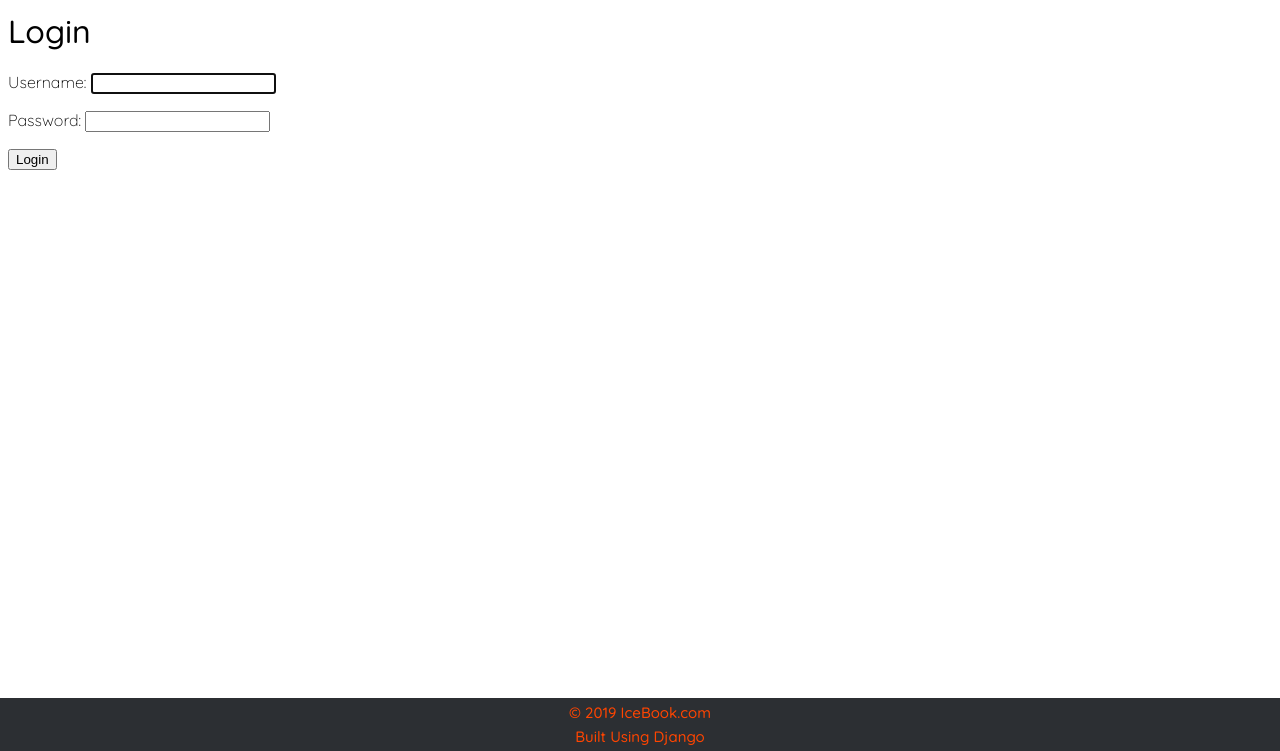
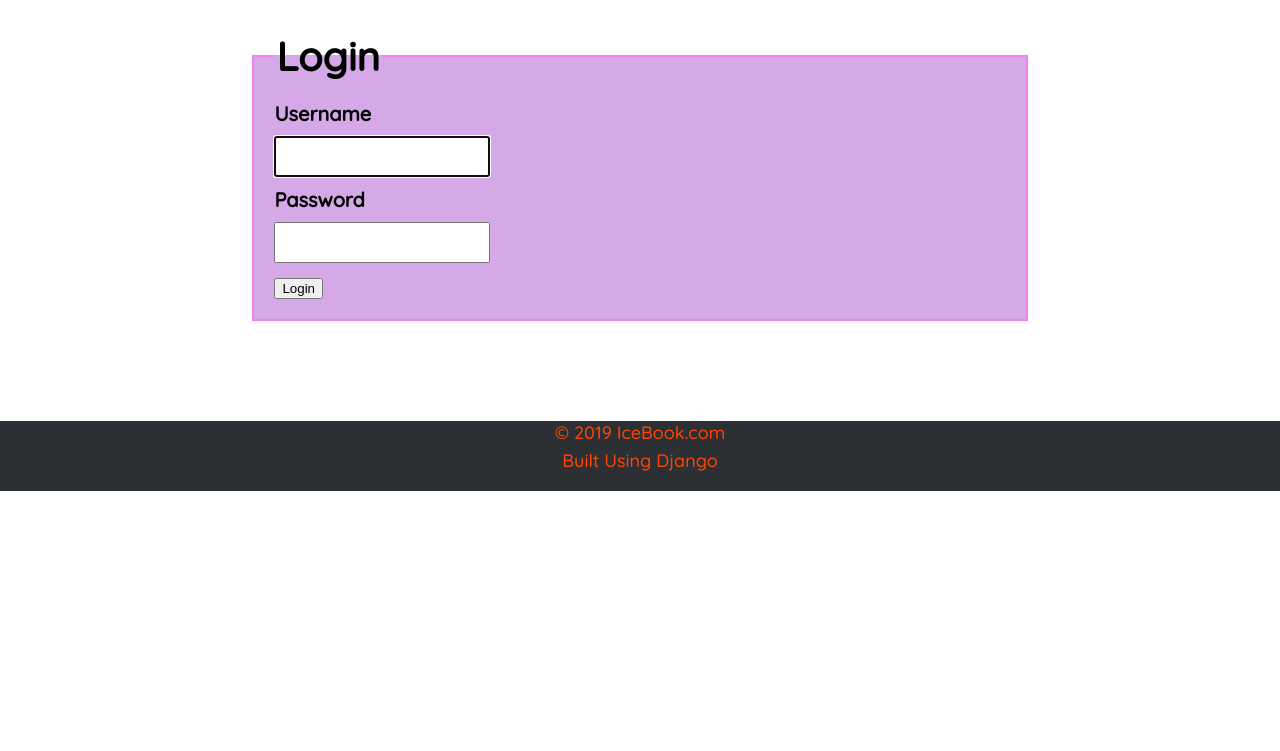
Before and after one commit to RohanJnr/IceBook-Django, a Django app: a page that uses src/accounts/templates/accounts/login.html in a window 1280 px wide. Shown: the part 49-800 px from the top of the page. Run offline with Django 3.2, Linux system fonts and the light colour scheme; some libraries are stand-ins or nearby versions.

Commit message:
using django crispy forms, styled the forms a bit and implemented delete post view

```diff
--- a/src/accounts/forms.py
+++ b/src/accounts/forms.py
@@ -19,7 +19,7 @@ class UserUpdateForm(forms.ModelForm):
         fields = ['username', 'email']
 
 
-class ProfileUpdateForm(forms.ModelForm):
+class ProfileForm(forms.ModelForm):
 	class Meta:
 		model = Profile
 		fields = ["bio", "image"]
--- a/src/accounts/models.py
+++ b/src/accounts/models.py
@@ -16,6 +16,6 @@ class Profile(models.Model):
 	    img = Image.open(self.image.path)
 
 	    if img.height > 300 or img.width > 300:
-	        output_size = (500, 500)
+	        output_size = (420, 420)
 	        img.thumbnail(output_size)
 	        img.save(self.image.path)
--- a/src/accounts/templates/accounts/login.html
+++ b/src/accounts/templates/accounts/login.html
@@ -1,9 +1,24 @@
 {% extends "base.html" %}
+{% load static %}
+{% block head %}
+<link rel="stylesheet" type="text/css" href="{% static 'css/forms.css' %}">
+{% endblock %}
 {% block content %}
-<h1>Login</h1>
-<form method="POST">
-	{% csrf_token %}
-	{{ form.as_p }}
-	<button type="submit">Login</button>
-</form>
+{% load crispy_forms_tags %}
+<style type="text/css">
+	.asteriskField {
+    	display: none;
+}
+</style>
+<div class="container">
+	<form method="POST">
+		{% csrf_token %}
+		<fieldset>
+		<legend>Login</legend>
+		{{ form|crispy }}
+
+		<button type="submit">Login</button>
+		</fieldset>
+	</form>
+</div>
 {% endblock %}
--- a/src/accounts/templates/accounts/profile.html
+++ b/src/accounts/templates/accounts/profile.html
@@ -30,7 +30,7 @@
 			<div class="profile-posts">
 				<h3>{{ post.title }}</h3>
 				<button>Edit</button>
-				<button>Delete</button>
+				<a href="{% url 'delete-post' slug=post.slug %}"><button>Delete</button></a>
 				<button>archive</button>
 				<p>Created at : {{ post.created }}</p>
 				<p>Updated at : {{ post.updated }}</p>
--- a/src/icebook/settings.py
+++ b/src/icebook/settings.py
@@ -45,7 +45,10 @@ INSTALLED_APPS = [
     'django.contrib.staticfiles',
 
     'accounts.apps.AccountsConfig',
-    'posts.apps.PostsConfig'
+    'posts.apps.PostsConfig',
+
+    # third party
+    'crispy_forms'
 ]
 
 MIDDLEWARE = [
--- a/src/posts/urls.py
+++ b/src/posts/urls.py
@@ -8,4 +8,5 @@ urlpatterns = [
     path("posts/<str:slug>", views.detail_post_view, name="detail-post"),
     path("posts/<str:slug>/add-comment", views.comments_view, name="add-comment"),
     path("posts/<str:slug>/add-like/<str:destination>", views.like_view, name="like"),
+    path("posts/<str:slug>/delete-post", views.delete_post_view, name="delete-post")
 ]
--- /dev/null
+++ b/src/static/css/forms.css
@@ -0,0 +1,38 @@
+.container{
+	margin: 50px 18%;
+	padding: 20px;
+	font-size: 20px;
+}
+form fieldset{
+	background: #D5A9E7;
+	border: 2px violet solid;
+	padding: 20px;
+}
+form fieldset legend{
+	font-size: 40px;
+	font-weight: bold;
+}
+form label{
+	font-weight: bold;
+	padding-top: 20px;
+}
+form input{
+	margin: 10px 0;
+	padding: 10px;
+	padding-left: 3px;
+	font-size: 15px;
+	font-weight: 500;
+
+}
+form textarea{
+	border: 2px lightgrey solid;
+	margin: 10px 0;
+	padding: 10px;
+	padding-left: 3px;
+	font-size: 15px;
+	font-weight: bold;
+	resize: none;
+}
+form textarea:focus{
+	border: 1.5px skyblue solid;
+}
--- a/src/static/css/main.css
+++ b/src/static/css/main.css
@@ -7,6 +7,7 @@ body {
   background: white;
   font-family: "Quicksand", sans-serif;
   font-weight: 300;
+  margin: 0;
 }
 
 h1,
@@ -76,18 +77,15 @@ nav a:hover{
 }
 
 footer{
-
-	position: fixed;
-    left: 0;
+	position: relative;
     bottom: 0;
     width: 100%;
+    height: 70px;
 	background: #2C2F33;
 	color: orangered;
 	text-align: center;
-	font-size: 15px;
+	font-size: 18px;
 	font-weight: 500;
-	padding: 0;
-	margin: 0;
 
 }
 footer p{
--- a/src/static/css/profile.css
+++ b/src/static/css/profile.css
@@ -22,3 +22,7 @@
 	border: 2px #E2DEDE solid;
 
 }
+.user-data{
+	padding-left: 5px;
+	font-weight: 500;
+}
```
Also changed, not shown: src/accounts/templates/accounts/register.html (+22 -6 lines), src/accounts/views.py (+23 -15 lines), src/posts/models.py (+4 -4 lines), src/posts/templates/posts/delete_post.html (added, +15 -0 lines), src/posts/views.py (+12 -0 lines), 2 other files.
